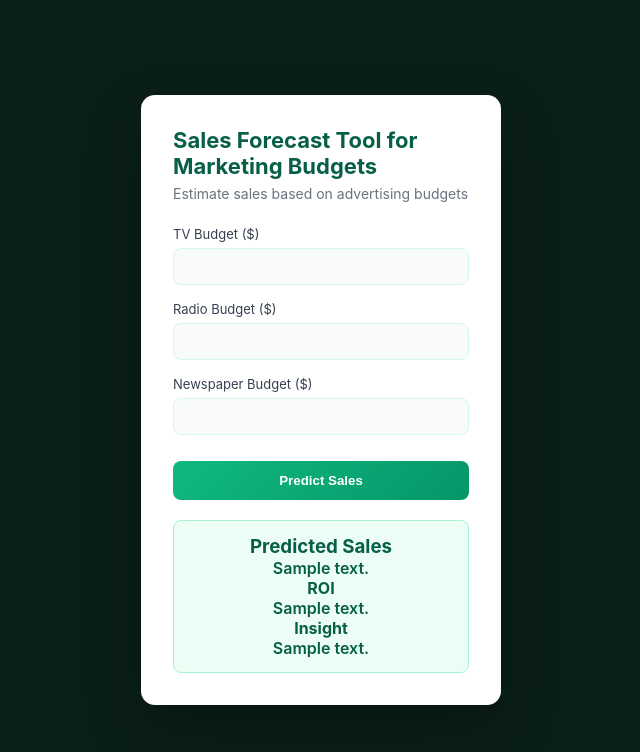
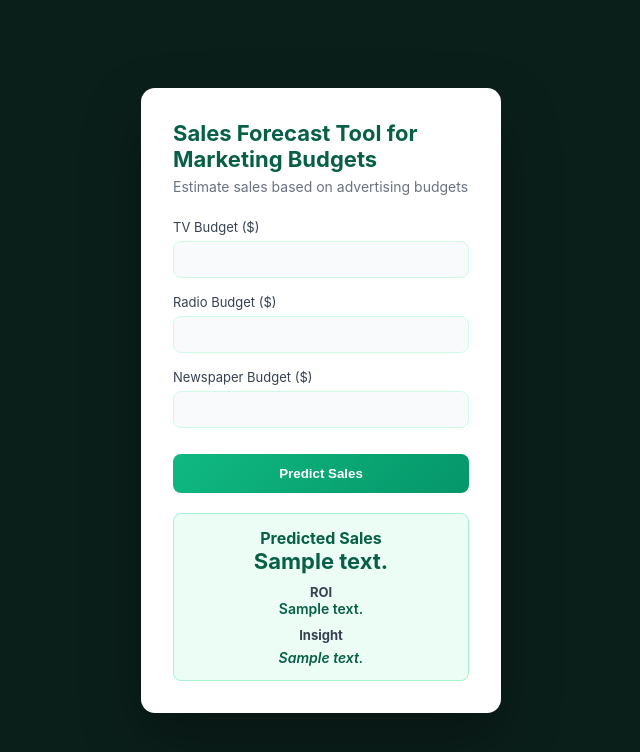
Before and after one commit to Alsanad-Opium/Advertising_sales_Predictor, a Flask app: template templates/index.html in a window 1280 px wide. Shown: the top 752 px of the page, without its empty margins (319-959 px from the left). Run offline with Flask 3, Linux system fonts and the light colour scheme; the template is opened without the code that fills it: most values are stand-ins (such as "Sample title", 1, 10 or a date in 2020); parts of the project's set-up code (start-up, migrations or seed data) failed here and were passed over.

Commit message:
Upgraded the stylng for the new feilds for roi etc

```diff
--- a/static/style.css
+++ b/static/style.css
@@ -102,3 +102,38 @@
     text-align: center;
     border: 1px solid #a7f3d0;
 }
+
+/* .result {
+    margin-top: 20px;
+    padding: 16px;
+    border-radius: 10px;
+    background: #ecfdf5;
+    border: 1px solid #a7f3d0;
+} */
+
+.result h3 {
+    font-size: 16px;
+    color: #065f46;
+}
+
+.result .value {
+    font-size: 22px;
+    font-weight: bold;
+    margin-bottom: 10px;
+}
+
+.result h4 {
+    font-size: 13px;
+    margin-top: 10px;
+    color: #374151;
+}
+
+.result p {
+    font-size: 14px;
+    color: #065f46;
+}
+
+.result .insight {
+    margin-top: 6px;
+    font-style: italic;
+}
```
